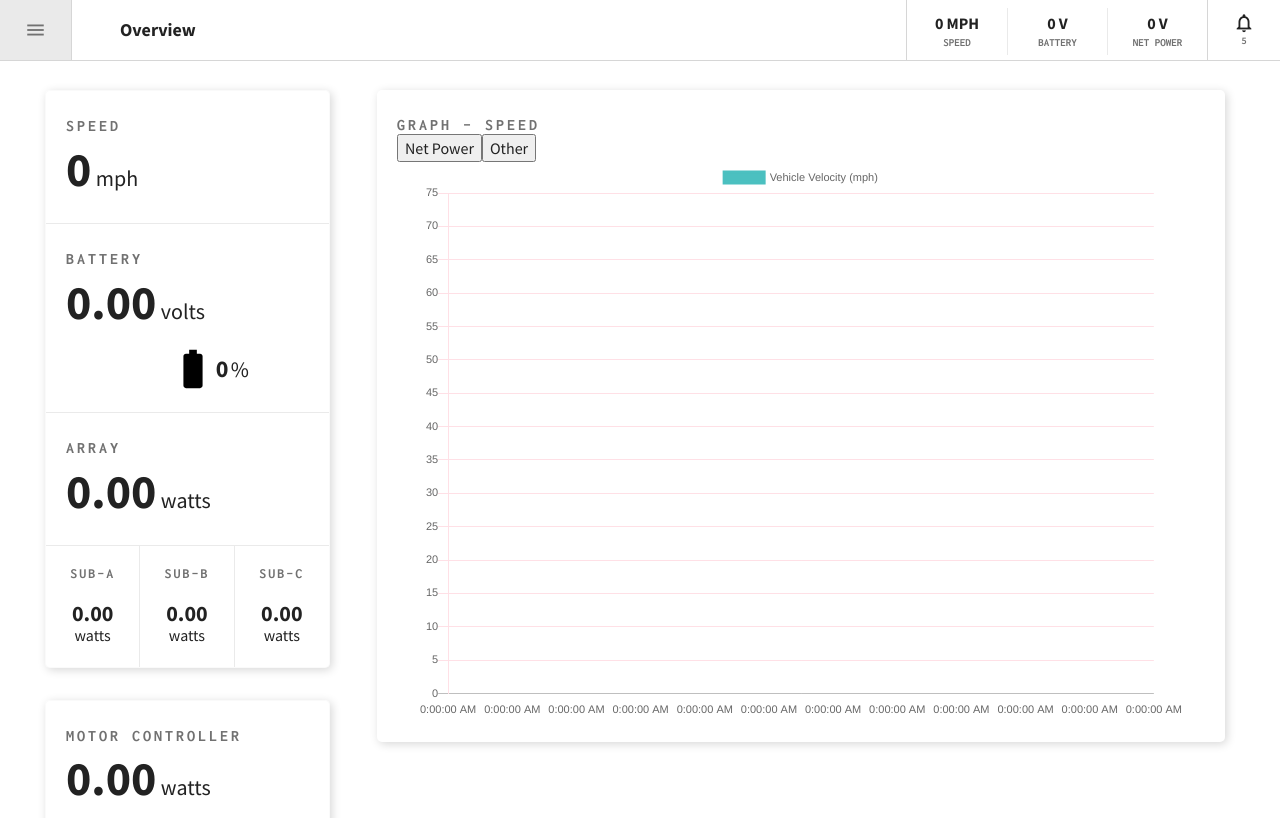
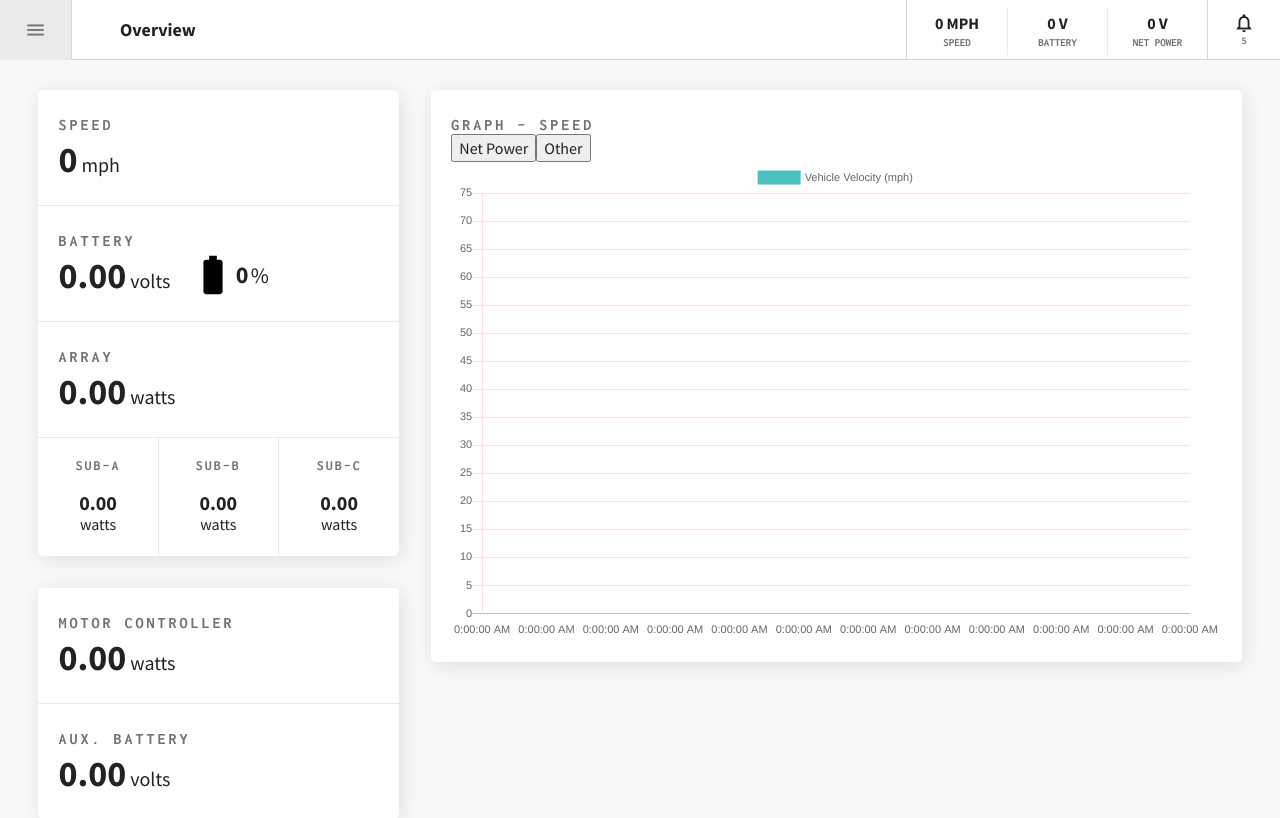
Before and after one commit to TeamSunergy/chase-ui, a React (Create React App) app: page / in a window 1280 px wide. Shown: the top 818 px of the page. Built offline with nearby package versions, Linux system fonts and the light colour scheme; no server answers.

Commit message:
Updating styling

```diff
--- a/src/components/Overview/Overview.js
+++ b/src/components/Overview/Overview.js
@@ -119,13 +119,13 @@ class Overview extends Component {
         <div>
           <StatusBar title="Overview" speed={speed} batteryVoltage={batteryVoltage} netPower={netPower}/>
           <Menu currentPath={this.props.location.pathname}/>
-          <div className = "container-fluid">
-            <div className="row">
-              <div className="col-md-3">
+          <div id="overview">
+            <div className="content-wrapper">
+              <div id="column-left">
                 <Primary {...this.state.primary.props}/>
                 <Secondary {...this.state.secondary.props}/>
               </div>
-              <div className="graph">
+              <div id="column-right" className="graph">
                 <div id="net-power-graph" className="widget sub">
                   {(selectedGraph === 0) ? <h2>Graph – Speed</h2> : <h2>Graph – SOC</h2>}
                   <Selector selected={selectedGraph} selectGraph={this.selectGraph}/>
--- a/src/style/css/style.css
+++ b/src/style/css/style.css
@@ -249,7 +249,7 @@ body {
   font-size: 16px;
   line-height: 1.42857;
   color: #222;
-  background-color: #fff; }
+  background-color: #F6F8FA; }
 
 input, button, select, textarea {
   font-family: inherit;
@@ -1279,24 +1279,24 @@ dd {
   font-feature-settings: 'liga'; }
 
 .view {
-  padding: 90px 10px 10px; }
+  padding: 90px 0 0; }
 
 .widget {
   display: block;
   width: 100%;
-  margin: 0 20px 32px;
-  border: 1px solid rgba(0, 0, 0, 0.02);
-  box-shadow: 2px 2px 10px rgba(0, 0, 0, 0.16);
+  margin: 0 0 32px;
+  box-shadow: 2px 3px 20px rgba(0, 0, 0, 0.1);
   border-radius: 5px;
   overflow: auto;
-  clear: both; }
+  clear: both;
+  background-color: #FFF; }
 
 .value {
-  font-size: 48px;
+  font-size: 36px;
   font-weight: 700; }
 
 .value span {
-  font-size: 22px;
+  font-size: 20px;
   font-weight: 400; }
 
 .sub {
@@ -1316,7 +1316,7 @@ dd {
   border-right: 1px solid #EAEAEA; }
 
 .sub-inline .value {
-  font-size: 22px;
+  font-size: 20px;
   font-weight: 700;
   padding-top: 20px;
   line-height: 1; }
@@ -1438,27 +1438,57 @@ h3 {
   -moz-osx-font-smoothing: grayscale;
   font-feature-settings: 'liga'; }
 
-.battery div {
-  display: inline-block; }
-
-.battery #soc {
-  float: right;
-  margin: 10px 60px 0 20px; }
-
-.battery #soc .soc-icon {
+#overview .content-wrapper {
+  width: 94%;
+  margin: 0 auto;
+  clear: both;
+  overflow: visible; }
+
+#overview #column-left {
+  width: 30%;
+  float: left; }
+
+#overview #column-right {
+  width: 70%;
+  float: left;
+  padding-left: 32px; }
+
+#overview .battery div {
+  display: inline-block;
+  float: left; }
+
+#overview .battery #soc {
+  float: left;
+  margin: 2px 0 0 6%; }
+
+#overview .battery #soc .soc-icon {
   float: right;
   height: 46px; }
 
-.battery #soc .value {
+#overview .battery #soc .value {
   float: right;
   margin-top: 6px;
   font-size: 24px;
   font-weight: 700; }
 
-.battery #soc .value span {
+#overview .battery #soc .value span {
   font-size: 22px;
   font-weight: 400;
   margin-left: -2px; }
+
+#overview .chart-container .show {
+  visibility: visible; }
+
+#overview .chart-container .hide {
+  visibility: hidden; }
+
+#overview .graph {
+  float: left; }
+
+#overview #net-power-graph .chart-container > div {
+  position: relative;
+  margin: auto;
+  width: 100%; }
 
 @font-face {
   font-family: 'Source Sans Pro';
@@ -1555,7 +1585,7 @@ h3 {
   left: 0;
   width: 100%;
   height: 60px;
-  box-shadow: 0 1px 0 #D6D6D6;
+  border-bottom: 1px solid #D6D6D6;
   overflow: auto;
   background-color: white;
   z-index: 100; }
@@ -1808,7 +1838,7 @@ h3 {
   font-style: italic;
   letter-spacing: 4px;
   font-weight: 700;
-  font-size: 22px;
+  font-size: 20px;
   z-index: 103;
   position: absolute;
   display: inline-block;
@@ -1966,30 +1996,10 @@ h3 {
   -moz-osx-font-smoothing: grayscale;
   font-feature-settings: 'liga'; }
 
-.chart-container .show {
-  visibility: visible; }
-
-.chart-container .hide {
-  visibility: hidden; }
-
 .chart-container > div {
   position: relative;
   margin: auto;
   height: 60vh;
   width: 60vw; }
 
-.graph {
-  float: left;
-  margin-left: 32px; }
-
-#net-power-graph .chart-container > div {
-  height: 70vh;
-  width: 60vw; }
-
-.chart-container > div {
-  position: relative;
-  margin: auto;
-  height: 60vh;
-  width: 60vw; }
-
 /*# sourceMappingURL=style.css.map */
--- a/src/style/sass/_custom-variables.scss
+++ b/src/style/sass/_custom-variables.scss
@@ -41,7 +41,7 @@ $brand-danger:          #D9534F;
 //## Settings for some of the most global styles.
 
 //** Background color for `<body>`.
-$body-bg:               #FFF;
+$body-bg:               #F6F8FA;
 //** Global text color on `<body>`.
 $text-color:            $brand-primary;
 
@@ -66,7 +66,7 @@ $font-family-base:        $font-family-sans-serif;
 
 $font-size-base:          16px;
 $font-size-exlarge:       32px;
-$font-size-large:         22px;
+$font-size-large:         20px;
 $font-size-medium:        18px;
 $font-size-small:         14px;
 $font-size-exsmall:       12px;
--- a/src/style/sass/main.scss
+++ b/src/style/sass/main.scss
@@ -1,26 +1,27 @@
 @import 'custom-variables';
 .view {
-  padding: 90px 10px 10px;
+  padding: 90px 0 0;
 }
 
 //== Widget
 //
-//## General styles for widgets
+//## General styles for widget
 
 .widget {
   display: block;
   width: 100%;
-  margin: 0 20px 32px;
-  border: 1px solid rgba(0, 0, 0, 0.02);
-  box-shadow: 2px 2px 10px rgba(0, 0, 0, 0.16);
+  margin: 0 0 32px;
+  //border: 1px solid rgba(0, 0, 0, 0.02);
+  //border: 3px solid #EFEFEF;
+  box-shadow: 2px 3px 20px rgba(0, 0, 0, 0.10);
   border-radius: 5px;
-
   overflow: auto;
   clear: both;
+  background-color: #FFF;
 }
 
 .value {
-  font-size: 48px;
+  font-size: 36px;
   font-weight: $fw-bold;
   span {
     font-size: $font-size-large;
--- a/src/style/sass/react-components/Graph.scss
+++ b/src/style/sass/react-components/Graph.scss
@@ -7,31 +7,3 @@
 //== Styles
 //
 //
-
-.chart-container {
-  .show {
-    visibility: visible;
-  }
-  .hide {
-    visibility: hidden;
-  }
-}
-
-.chart-container > div {
-  position: relative;
-  margin: auto;
-  height: 60vh;
-  width: 60vw;
-}
-
-.graph {
-  float: left;
-  margin-left: 32px;
-}
-
-#net-power-graph {
-  .chart-container > div {
-    height: 70vh;
-    width: 60vw;
-  }
-}
--- a/src/style/sass/react-components/Overview.scss
+++ b/src/style/sass/react-components/Overview.scss
@@ -3,6 +3,25 @@
  * --------------------------------------------------
  */
 @import '../custom-variables';
+
+#overview {
+  .content-wrapper {
+    width: 94%;
+    margin: 0 auto;
+    clear: both;
+    overflow: visible;
+  }
+  #column-left {
+    //margin-left: 20px;
+    width: 30%;
+    float: left;
+  }
+
+  #column-right {
+    width: 70%;
+    float: left;
+    padding-left: 32px;
+  }
 
   //== Primary
   //
@@ -11,10 +30,11 @@
   .battery {
     div {
       display: inline-block;
+      float: left;
     }
     #soc {
-    float: right;
-    margin: 10px 60px 0 20px;
+      float: left;
+      margin: 2px 0 0 6%;
       .soc-icon {
         float: right;
         height: 46px;
@@ -32,3 +52,29 @@
       }
     }
   }
+
+  //== Graph
+  //
+  //## Styles for the Graph widget
+
+  .chart-container {
+    .show {
+      visibility: visible;
+    }
+    .hide {
+      visibility: hidden;
+    }
+  }
+
+  .graph {
+    float: left;
+  }
+
+  #net-power-graph {
+    .chart-container > div {
+      position: relative;
+      margin: auto;
+      width: 100%;
+    }
+  }
+} //** END #overview
--- a/src/style/sass/react-components/StatusBar.scss
+++ b/src/style/sass/react-components/StatusBar.scss
@@ -14,7 +14,8 @@
   left: 0;
   width: 100%;
   height: 60px;
-  box-shadow: 0 1px 0 $gray-2;
+  //box-shadow: 0 1px 0 $gray-2;
+  border-bottom: 1px solid $gray-2;
   overflow: auto;
   background-color: white;
   z-index: 100;
```
Also changed, not shown: src/style/css/style.min.css, 1 other file (tests, documents, lock files or other folders). Lines whose indentation alone changed are shown as unchanged.
